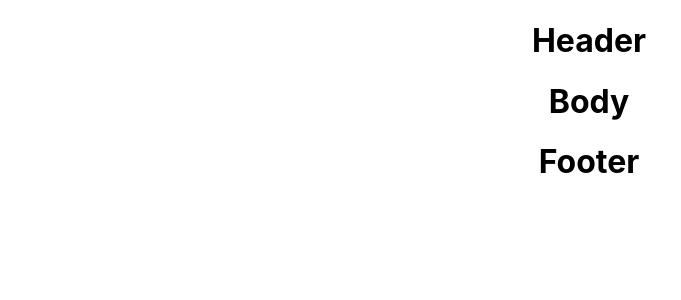
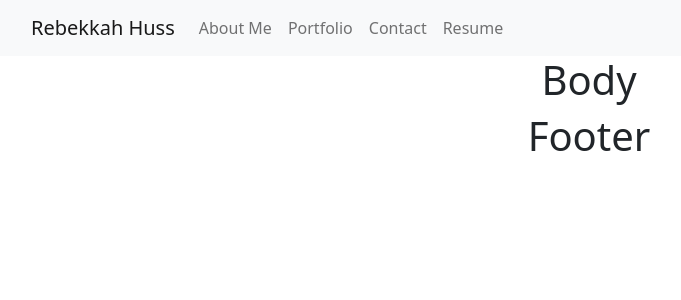
Before and after one commit to bekkahhuss/portsmouth, a React (Create React App) app: page / in a window 1280 px wide. Shown: the top 300 px of the page, without its empty margins (51-732 px from the left). Built offline with nearby package versions, Linux system fonts and the light colour scheme.

Commit message:
added Navigation Bar

```diff
--- a/package.json
+++ b/package.json
@@ -6,7 +6,9 @@
     "@testing-library/jest-dom": "^5.16.4",
     "@testing-library/react": "^13.2.0",
     "@testing-library/user-event": "^13.5.0",
+    "bootstrap": "^5.1.3",
     "react": "^18.1.0",
+    "react-bootstrap": "^2.4.0",
     "react-dom": "^18.1.0",
     "react-scripts": "5.0.1",
     "web-vitals": "^2.1.4"
--- a/public/index.html
+++ b/public/index.html
@@ -15,6 +15,12 @@
       user's mobile device or desktop. See https://developers.google.com/web/fundamentals/web-app-manifest/
     -->
     <link rel="manifest" href="%PUBLIC_URL%/manifest.json" />
+    <link
+      rel="stylesheet"
+      href="https://cdn.jsdelivr.net/npm/bootstrap@5.1.3/dist/css/bootstrap.min.css"
+      integrity="sha384-1BmE4kWBq78iYhFldvKuhfTAU6auU8tT94WrHftjDbrCEXSU1oBoqyl2QvZ6jIW3"
+      crossorigin="anonymous"
+    />
     <!--
       Notice the use of %PUBLIC_URL% in the tags above.
       It will be replaced with the URL of the `public` folder during the build.
--- a/src/App.js
+++ b/src/App.js
@@ -1,4 +1,5 @@
 import React from 'react';
+import 'bootstrap/dist/css/bootstrap.min.css';
 import './App.css';
 import { Header } from './components/header'
 import { Body } from './components/body'
--- a/src/components/header.jsx
+++ b/src/components/header.jsx
@@ -1,5 +1,17 @@
+import { Navbar, Nav, Container } from "react-bootstrap";
+
 export const Header = () => {
     return (
-        <h1>Header</h1>
-    )
+      <Navbar bg="light" variant="light">
+        <Container>
+          <Navbar.Brand href="#home">Rebekkah Huss</Navbar.Brand>
+          <Nav className="me-auto">
+            <Nav.Link href="#about">About Me</Nav.Link>
+            <Nav.Link href="#portfolio">Portfolio</Nav.Link>
+            <Nav.Link href="#contact">Contact</Nav.Link>
+            <Nav.Link href="#resume">Resume</Nav.Link>
+          </Nav>
+        </Container>
+      </Navbar>
+    );
 }
```
Also changed, not shown: 1 other file (tests, documents, lock files or other folders).
